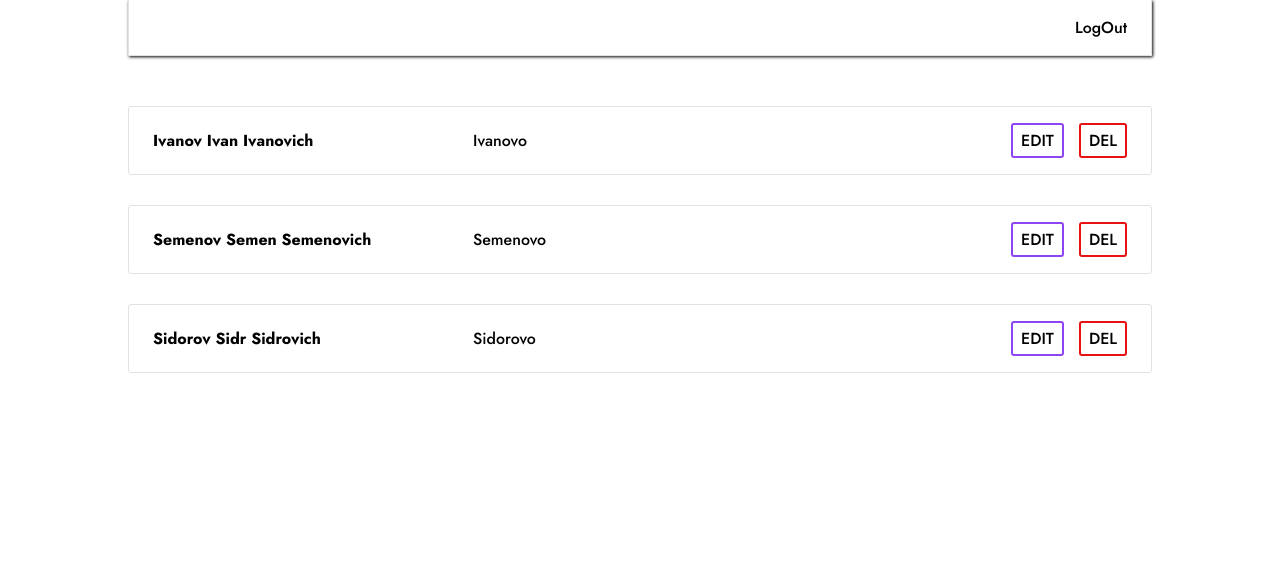
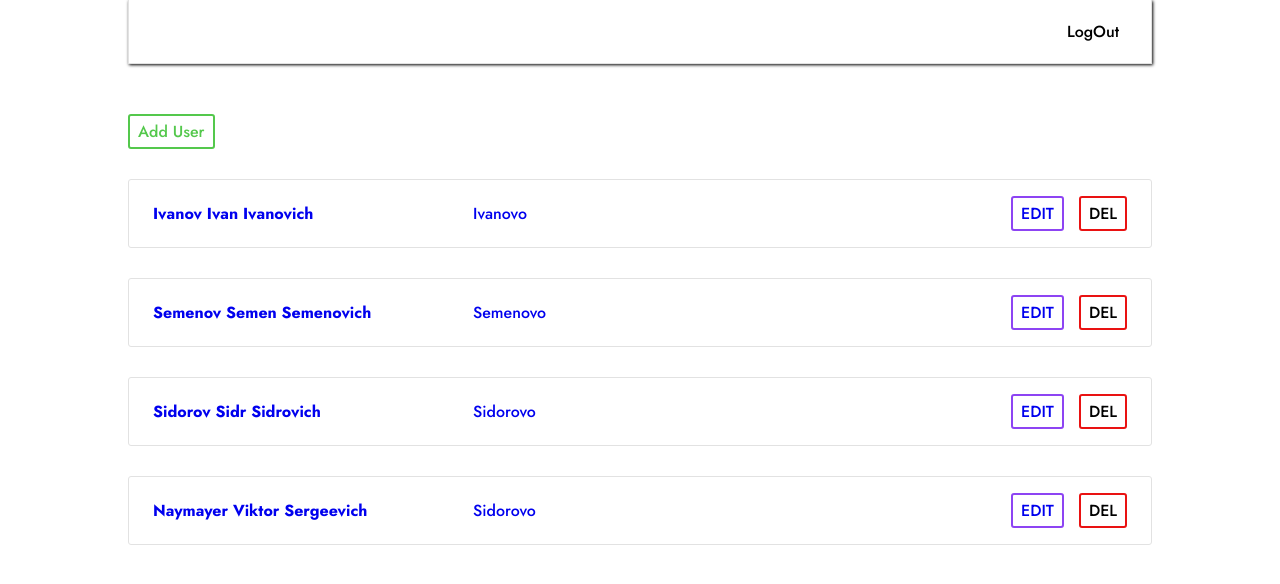
Before and after one commit to viktornaymayer/media-tel, a React (Create React App) app: page /users in a window 1280 px wide. Both pictures are taken after typing "Sample", "Sample123" into the empty fields and a click on the button "Войти". Shown: the top 584 px of the page. Built offline with nearby package versions, Linux system fonts and the light colour scheme.

Commit message:
created: API servises, modal window for remove users with delete logic, button/links for users list

```diff
--- /dev/null
+++ b/src/API/CityService.js
@@ -0,0 +1,18 @@
+// import axios from "axios"
+
+export default class CityService {
+  static getCities(){
+    // const response = await axios.get('https://somesite.com/cities');
+    const response = [
+      { id: "f8279d8a-bbd2-44d7-b590-91ee9a6eaefa", name: "Ivanovo" },
+      { id: "7c4c67b6-b2a3-4514-94b1-f004a94a8fc3", name: "Semenovo" },
+      { id: "d1fb084b-86b2-4775-8d61-5b218d3f7712", name: "Sidorovo" },
+    ]
+    return response
+  }
+  static getCityById(id){
+    // const response = await axios.get(`https://somesite.com/city/${id}`);
+    const response = id;
+    return response
+  }
+}
--- /dev/null
+++ b/src/API/UserService.js
@@ -0,0 +1,48 @@
+// import axios from "axios"
+
+export default class UserService {
+  static getUsers(){
+    /*
+    const response = await axios.get('https://somesite.com/users', {
+      params: { _limit: limit, _page: page }
+    });
+     */
+    const response = [
+      {
+        id: '842163b9-3a13-4fa2-8004-2c1585efe369',
+        fio: "Ivanov Ivan Ivanovich",
+        cityId: "f8279d8a-bbd2-44d7-b590-91ee9a6eaefa"
+      },
+      {
+        id: '1d5a1ccb-4931-409c-8bf5-d8a3e16bd1b5',
+        fio: "Semenov Semen Semenovich",
+        cityId: "7c4c67b6-b2a3-4514-94b1-f004a94a8fc3"
+      },
+      {
+        id: '638a2d2c-d430-41c9-b1d0-f0c8e5e2e830',
+        fio: "Sidorov Sidr Sidrovich",
+        cityId: "d1fb084b-86b2-4775-8d61-5b218d3f7712"
+      },
+      {
+        id: '638a2d2c-d430-c9-b1ddd0-f0c8e2e830',
+        fio: "Naymayer Viktor Sergeevich",
+        cityId: "d1fb084b-86b2-4775-8d61-5b218d3f7712"
+      },
+    ]
+    return response
+  }
+  static getUserById(id){
+    // const response = await axios.get('https://somesite.com/posts/' + id);
+    const response = this.getUsers().find(user => user.id === id)
+    return response
+  }
+  static addUser(user){
+    alert(`The user has been added!\nUser ID: ${user.id}!`)
+  }
+  static updateUser(user){
+    alert(`The user has been updated!\nUser ID: ${user.id}!`)
+  }
+  static delUser(id){
+    alert(`The user has been removed from the database!\nUser ID: ${id}`)
+  }
+}
--- a/src/components/UserItem.tsx
+++ b/src/components/UserItem.tsx
@@ -1,27 +1,42 @@
-import React, { FC } from 'react';
+import React, { FC } from "react"
+import { Link } from "react-router-dom"
 
 type Props = {
   user: {
-    id: string,
-    fio: string,
-    cityid: string
-  },
-  city: string
+    id: string;
+    fio: string;
+    cityId: string | undefined;
+  }
+  setUserForRemove: React.Dispatch<React.SetStateAction<
+    {
+      id: string;
+      fio: string;
+      cityId: string | undefined;
+    }>>
+  setVisible: React.Dispatch<React.SetStateAction<boolean>>
 }
 
-const UserItem: FC<Props> = ({user, city}) => {
+const UserItem: FC<Props> = ({ user, setUserForRemove, setVisible }) => {
   return (
-    <div className='user-item'>
+    <Link className="user-item" to={'/users/' + user.id}>
       <div className="user-data">
         <strong className="user-fio">{user.fio}</strong>
-        <span className="user-city">{city}</span>
+        <span className="user-city">{user.cityId}</span>
       </div>
       <div className="user-btns">
-        <button className='btn-edit'>Edit</button>
-        <button className='btn-del'>Del</button>
+        <Link className="btn-primary" to={'/users/' + user.id}>Edit</Link>
+        <button className="btn-danger" onClick={
+          (e) => {
+            e.preventDefault();
+            setVisible(true)
+            console.log(user)
+            setUserForRemove(user)
+          }}>
+          Del
+        </button>
       </div>
-    </div>
-  );
-};
+    </Link>
+  )
+}
 
-export default UserItem;
+export default UserItem
--- a/src/components/UserList.tsx
+++ b/src/components/UserList.tsx
@@ -5,20 +5,29 @@ type Props = {
   users: {
     id: string
     fio: string
-    cityid: string
+    cityId: string | undefined
   }[]
-  cities: {
-    id: string
-    name: string
-  }[]
+  setUserForRemove: React.Dispatch<React.SetStateAction<
+    {
+      id: string
+      fio: string
+      cityId: string | undefined
+    }>>
+  setVisible: React.Dispatch<React.SetStateAction<boolean>>
 }
 
-const UserList: FC<Props> = ({ users, cities }) => {
+const UserList: FC<Props> = ({ users, setUserForRemove, setVisible }) => {
   return (
     <div>
       {users.map((user) => {
-        let city = cities.filter((city) => city.id === user.cityid);
-        return <UserItem user={user} city={city[0].name} key={user.id} />
+        return (
+          <UserItem
+            user={user}
+            key={user.id}
+            setUserForRemove={setUserForRemove}
+            setVisible={setVisible}
+          />
+        )
       })}
     </div>
   )
--- /dev/null
+++ b/src/components/UserModal.tsx
@@ -0,0 +1,42 @@
+import React, { FC } from "react"
+import UserService from "../API/UserService"
+
+type Props = {
+  title: string
+  visible: boolean
+  userForRemove: {
+    id: string
+    fio: string
+    cityId: string | undefined
+  }
+  setVisible: React.Dispatch<React.SetStateAction<boolean>>
+}
+
+const UserModal: FC<Props> = ({ title, visible, userForRemove, setVisible }) => {
+  return (
+    <div
+      className={visible ? "modal active" : "modal"}
+      onClick={() => setVisible(false)}
+    >
+      <div className="modalData" onClick={(e) => e.stopPropagation()}>
+        <h2 style={{ textAlign: "center" }}>
+          {title}
+          <br/><br/>
+          {userForRemove.fio} ({userForRemove.cityId})
+        </h2>
+        <div className="modal-btns">
+          <button className="btn-danger" onClick={() => {
+            alert(`Send the request for delete user with id:\n${userForRemove.id}`)
+            UserService.delUser(userForRemove.id);
+            setVisible(false)
+          }}>
+            Delete
+          </button>
+          <button className="btn-secondary" onClick={() => setVisible(false)}>Cancel</button>
+        </div>
+      </div>
+    </div>
+  )
+}
+
+export default UserModal
--- a/src/index.css
+++ b/src/index.css
@@ -1,4 +1,4 @@
-@import url('https://fonts.googleapis.com/css2?family=Jost:wght@300;500;700&display=swap');
+@import url("https://fonts.googleapis.com/css2?family=Jost:wght@300;500;700&display=swap");
 
 ::-webkit-scrollbar {
   width: 8px;
@@ -18,8 +18,8 @@
 }
 
 * {
-  font-family: 'Jost', cursive;
-  font-size:32px;
+  font-family: "Jost", cursive;
+  font-size: 32px;
   margin: 0;
   padding: 0;
   box-sizing: border-box;
@@ -34,12 +34,57 @@
   outline: 0;
   outline-offset: 0;
 }
+a{
+  text-decoration: none;
+  transition: 0.3s all ease-in-out;
+}
 button {
   cursor: pointer;
+  padding: 4px 8px;
+  border-radius: 3px;
+  transition: 0.3s all ease-in-out;
+}
+
+/* btns */
+.btn{
+  padding: 4px 8px;
+  border-radius: 3px;
+}
+.btn-primary {
+  border: 2px solid #8d44f3;
+}
+.btn-primary:hover {
+  border: 2px solid #9f64f1;
+  background-color: #8d44f3;
+  color: #e2e2e2;
+}
+.btn-secondary {
+  border: 2px solid #b8b8b8;
+}
+.btn-secondary:hover {
+  border: 2px solid #9e9e9e;
+  background-color: #eeeeee;
+  color: #5e5e5e;
+}
+.btn-success {
+  border: 2px solid #54c84c;
+}
+.btn-success:hover {
+  border: 2px solid #107709;
+  background-color: #54c84c;
+  color: #fff;
+}
+.btn-danger {
+  border: 2px solid #e91212;
+}
+.btn-danger:hover {
+  border: 2px solid #df6565;
+  background-color: #e91212;
+  color: #e2e2e2;
 }
 
 /* nav */
-nav{
+nav {
   padding: 16px 24px;
   width: 80%;
   border: 1px solid #e2e2e2;
@@ -49,8 +94,8 @@ nav{
   text-align: right;
 }
 
-nav button:hover{
-  color: #8d44f3
+nav button:hover {
+  color: #8d44f3;
 }
 
 /* AUTH PAGE */
@@ -75,9 +120,7 @@ nav button:hover{
   padding: 6px 14px;
 }
 .auth_container button {
-  padding: 6px 14px;
-  background-color: #54c84c;
-  color: #fff;
+  color: #54c84c;
 }
 .auth_container h3 {
   font-size: 32px;
@@ -87,8 +130,14 @@ nav button:hover{
   font-size: 28px;
 }
 
-/* User Item */
-.user-item{
+/* USERS PAGE */
+.add-user-btn{
+  display: table;
+  margin-left: 10%;
+  margin-bottom: 30px;
+  color: #54c84c;
+}
+.user-item {
   cursor: pointer;
   padding: 16px 24px;
   width: 80%;
@@ -98,40 +147,60 @@ nav button:hover{
   display: flex;
   justify-content: space-between;
   align-items: center;
-  transition: .3s all ease-in-out;
+  transition: 0.3s all ease-in-out;
 }
-.user-item:hover{
+.user-item:hover {
   border: 1px solid #2b52ff;
   box-shadow: 2px 2px 7px #888;
 }
-.user-data{
-  flex:1;
+.user-data {
+  flex: 1;
 }
-.user-fio{
+.user-fio {
   display: inline-block;
   width: clamp(300px, 30%, 400px);
   margin-right: 20px;
 }
-.user-btns button{
+.user-btns a,
+.user-btns button {
   padding: 4px 8px;
   border-radius: 3px;
   text-transform: uppercase;
-  transition: .3s all ease-in-out;
 }
-.btn-edit {
-  border: 2px solid #8d44f3;
+.user-btns a:first-child{
   margin-right: 15px;
 }
-.btn-edit:hover {
-  border: 2px solid #9f64f1;
-  background-color: #8d44f3;
-  color: #e2e2e2;
+
+/* modal */
+.modal {
+  position: fixed;
+  top: 0;
+  bottom: 0;
+  left: 0;
+  right: 0;
+  background-color: rgba(0, 0, 0, 0.8);
+  display: none;
 }
-.btn-del {
-  border: 2px solid #e91212;
+.modalData {
+  padding: 50px 30px;
+  background-color: #fff;
+  border-radius: 8px;
+  width: clamp(600px, 40%, 800px);
 }
-.btn-del:hover {
-  border: 2px solid #df6565;
-  background-color: #e91212;
-  color: #e2e2e2;
+.modal.active {
+  display: flex;
+  justify-content: center;
+  align-items: center;
 }
+.modal-btns {
+  margin-top: 50px;
+  display: flex;
+  justify-content: space-around;
+  align-items: center;
+}
+.modal-btns button {
+  padding: 5px 8px;
+  border: 2px solid #e2e2e2;
+  border-radius: 3px;
+  text-transform: uppercase;
+}
--- a/src/pages/AuthPage.tsx
+++ b/src/pages/AuthPage.tsx
@@ -16,7 +16,7 @@ const AuthPage: FC = () => {
         <h3>Вход</h3>
         <input type="text" placeholder="Логин" />
         <input type="password" placeholder="Пароль" />
-        <button>Войти</button>
+        <button className="btn-success">Войти</button>
       </form>
     </div>
   )
--- a/src/pages/UsersPage.tsx
+++ b/src/pages/UsersPage.tsx
@@ -1,25 +1,56 @@
-import React, { FC, useState } from 'react';
-import { v4 as uuidv4 } from 'uuid';
-import UserList from '../components/UserList';
+import React, { FC, useState } from "react"
+import UserModal from "../components/UserModal"
+import UserList from "../components/UserList"
+import UserService from "../API/UserService"
+import CityService from "../API/CityService"
+import { Link } from "react-router-dom"
+
+type usersProps = {
+  id: string;
+  fio: string;
+  cityId: string;
+}[]
+type cityProps = {
+  id: string;
+  name: string;
+}[]
+type userProps = {
+  id: string;
+  fio: string;
+  cityId: string | undefined;
+}
+
+const usersResponse: usersProps = UserService.getUsers()
+const citiesResponse: cityProps = CityService.getCities()
+const usersInit = usersResponse.map((user: userProps) => {
+  user.cityId = citiesResponse.find(city => city.id === user.cityId)?.name
+  return user
+})
 
 const UsersPage: FC = () => {
 
-  const [users, setUsers] = useState([
-    {id: uuidv4(), fio: 'Ivanov Ivan Ivanovich', cityid: '1'},
-    {id: uuidv4(), fio: 'Semenov Semen Semenovich', cityid: '2'},
-    {id: uuidv4(), fio: 'Sidorov Sidr Sidrovich', cityid: '3'}
-  ])
-  const [cities, setCities] = useState([
-    {id: '1', name: 'Ivanovo'},
-    {id: '2', name: 'Semenovo'},
-    {id: '3', name: 'Sidorovo'}
-  ])
+  const [users, setUsers] =  useState(usersInit)
+
+  const [modal, setModal] = useState(false)
+  const [userForRemove, setUserForRemove] = useState<userProps>(
+    {id: '', fio: '', cityId: ''})
 
   return (
-    <div>
-      <UserList users={users} cities={cities}/>
-    </div>
-  );
-};
+    <>
+      <Link className="btn btn-success add-user-btn" to="/add_user">Add User</Link>
+      <UserModal
+        visible={modal}
+        setVisible={setModal}
+        userForRemove={userForRemove}
+        title="Удаление пользователя"
+      />
+      <UserList
+        users={users}
+        setUserForRemove={setUserForRemove}
+        setVisible={setModal}
+      />
+    </>
+  )
+}
 
-export default UsersPage;
+export default UsersPage
```
Also changed, not shown: src/components/NavBar.tsx (+10 -11 lines), 2 other files (tests, documents, lock files or other folders).
